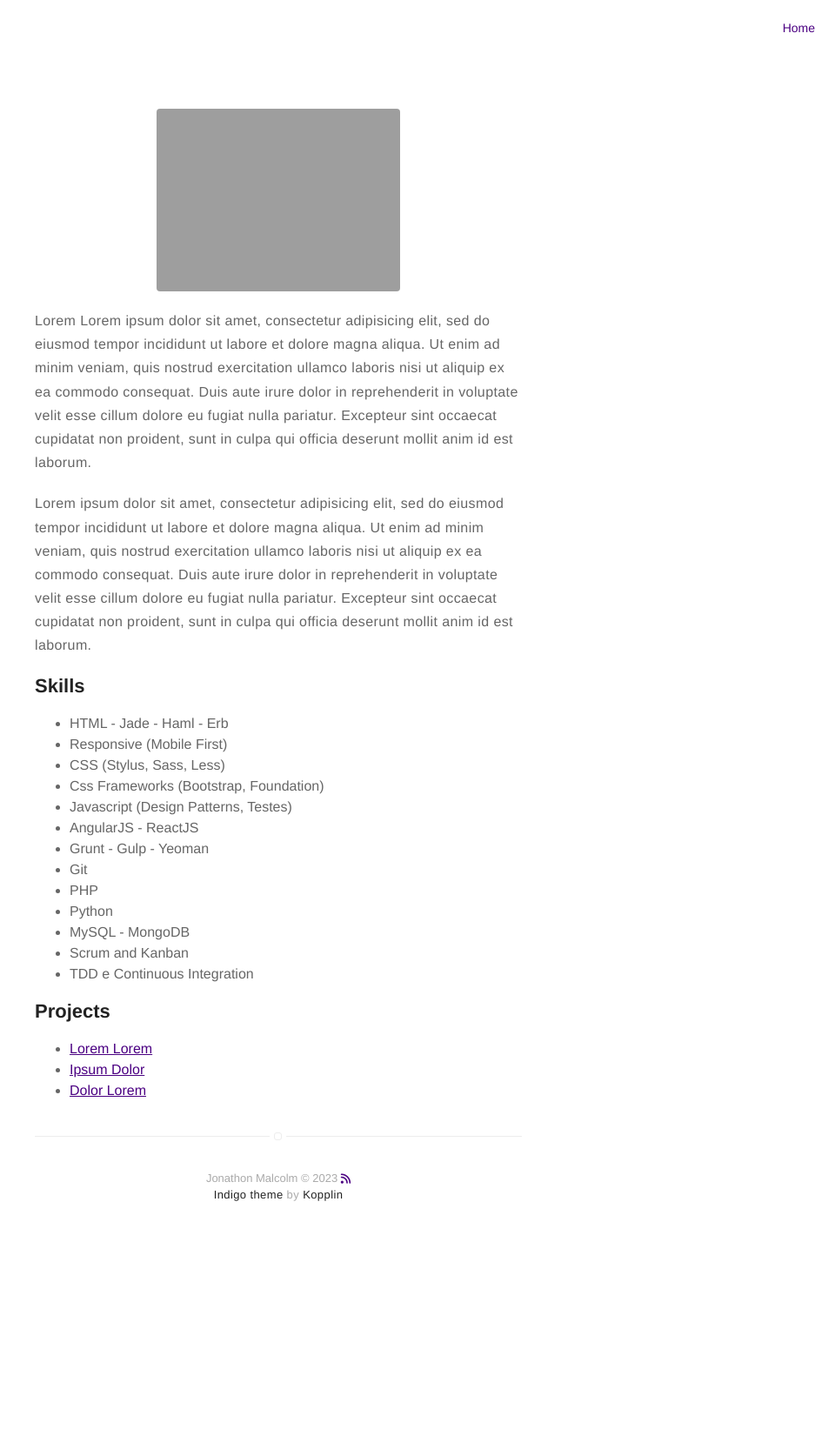
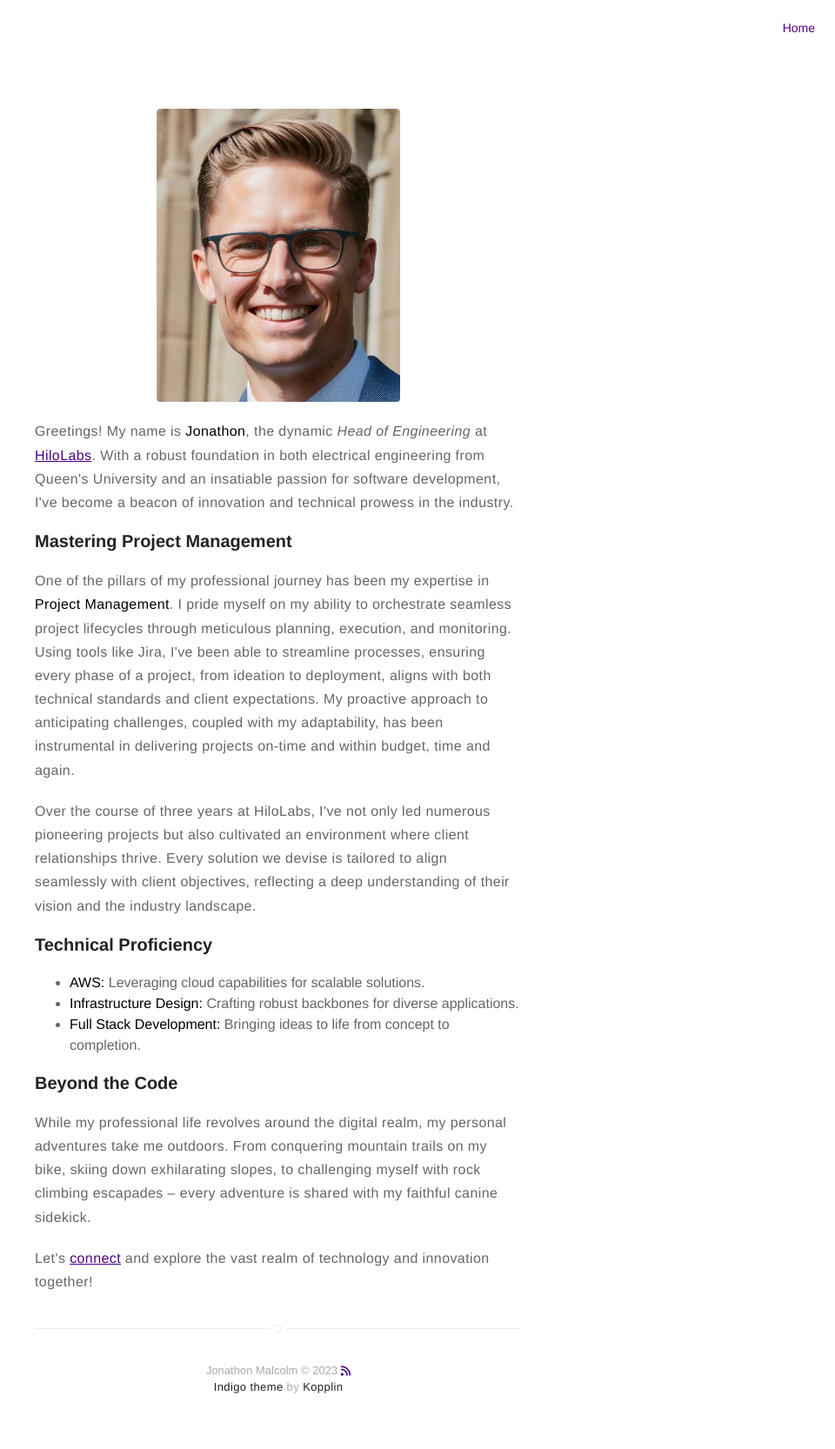
Before and after one commit to JonathonMalcolm/jonathonmalcolm.github.io, a Jekyll site: the page built from about.md, in a window 1280 px wide. Shown: the whole page at 87% size, without its empty margins (320-1280 px from the left). Built offline with Jekyll 4.4.1, drawn with Linux system fonts in a browser that asks for light colours; nearby versions of some CDN libraries; before the commit the page ends 1446 px from its top, so only the background shows below that.

Commit message:
Updating bio

```diff
--- a/_config.yml
+++ b/_config.yml
@@ -1,6 +1,6 @@
 # main text of home
 title: Jonathon Malcolm
-bio: Dynamic Head of Engineering at HiloLabs, Jonathon combines a passion for innovative solutions with proven expertise in software development and leadership, always pushing the boundaries of what's possible.
+bio: Head of Engineering at HiloLabs, Jonathon drives innovation with a fusion of software expertise and leadership.
 
 # twitter summary info
 description: A blog about technology and stuff related
@@ -8,7 +8,7 @@ description: A blog about technology and stuff related
 # if it's an external image, update below for true
 # better with square images
 external-image: false
-picture: assets/images/profile-2.jpeg
+picture: assets/images/profile-1.jpeg
 
 # your site color theme, true for dark theme,
 # false to light theme, auto to switch with system.
--- a/about.md
+++ b/about.md
@@ -4,42 +4,22 @@ layout: page
 ---
 ![Profile Image]({% if site.external-image %}{{ site.picture }}{% else %}{{ site.url }}/{{ site.picture }}{% endif %})
 
-<p>Lorem Lorem ipsum dolor sit amet, consectetur adipisicing elit, sed do eiusmod
-tempor incididunt ut labore et dolore magna aliqua. Ut enim ad minim veniam,
-quis nostrud exercitation ullamco laboris nisi ut aliquip ex ea commodo
-consequat. Duis aute irure dolor in reprehenderit in voluptate velit esse
-cillum dolore eu fugiat nulla pariatur. Excepteur sint occaecat cupidatat non
-proident, sunt in culpa qui officia deserunt mollit anim id est laborum.</p>
+<p>Greetings! My name is <strong>Jonathon</strong>, the dynamic <em>Head of Engineering</em> at <a href="https://hilolabs.com" target="_blank">HiloLabs</a>. With a robust foundation in both electrical engineering from Queen's University and an insatiable passion for software development, I've become a beacon of innovation and technical prowess in the industry.</p>
 
-<p>Lorem ipsum dolor sit amet, consectetur adipisicing elit, sed do eiusmod
-tempor incididunt ut labore et dolore magna aliqua. Ut enim ad minim veniam,
-quis nostrud exercitation ullamco laboris nisi ut aliquip ex ea commodo
-consequat. Duis aute irure dolor in reprehenderit in voluptate velit esse
-cillum dolore eu fugiat nulla pariatur. Excepteur sint occaecat cupidatat non
-proident, sunt in culpa qui officia deserunt mollit anim id est laborum.</p>
+<h3>Mastering Project Management</h3>
+<p>One of the pillars of my professional journey has been my expertise in <strong>Project Management</strong>. I pride myself on my ability to orchestrate seamless project lifecycles through meticulous planning, execution, and monitoring. Using tools like Jira, I've been able to streamline processes, ensuring every phase of a project, from ideation to deployment, aligns with both technical standards and client expectations. My proactive approach to anticipating challenges, coupled with my adaptability, has been instrumental in delivering projects on-time and within budget, time and again.</p>
 
-<h2>Skills</h2>
+<p>Over the course of three years at HiloLabs, I've not only led numerous pioneering projects but also cultivated an environment where client relationships thrive. Every solution we devise is tailored to align seamlessly with client objectives, reflecting a deep understanding of their vision and the industry landscape.</p>
 
-<ul class="skill-list">
-	<li>HTML - Jade - Haml - Erb</li>
-	<li>Responsive (Mobile First)</li>
-	<li>CSS (Stylus, Sass, Less)</li>
-	<li>Css Frameworks (Bootstrap, Foundation)</li>
-	<li>Javascript (Design Patterns, Testes)</li>
-	<li>AngularJS - ReactJS</li>
-	<li>Grunt - Gulp - Yeoman</li>
-	<li>Git</li>
-	<li>PHP</li>
-	<li>Python</li>
-	<li>MySQL - MongoDB</li>
-	<li>Scrum and Kanban</li>
-	<li>TDD e Continuous Integration</li>
+
+<h3>Technical Proficiency</h3>
+<ul>
+    <li><strong>AWS:</strong> Leveraging cloud capabilities for scalable solutions.</li>
+    <li><strong>Infrastructure Design:</strong> Crafting robust backbones for diverse applications.</li>
+    <li><strong>Full Stack Development:</strong> Bringing ideas to life from concept to completion.</li>
 </ul>
 
-<h2>Projects</h2>
+<h3>Beyond the Code</h3>
+<p>While my professional life revolves around the digital realm, my personal adventures take me outdoors. From conquering mountain trails on my bike, skiing down exhilarating slopes, to challenging myself with rock climbing escapades – every adventure is shared with my faithful canine sidekick.</p>
 
-<ul>
-	<li><a href="https://github.com/">Lorem Lorem</a></li>
-	<li><a href="https://github.com/">Ipsum Dolor</a></li>
-	<li><a href="https://github.com/">Dolor Lorem</a></li>
-</ul>
+<p>Let's <a href="#contactPlaceholder">connect</a> and explore the vast realm of technology and innovation together!</p>
```
